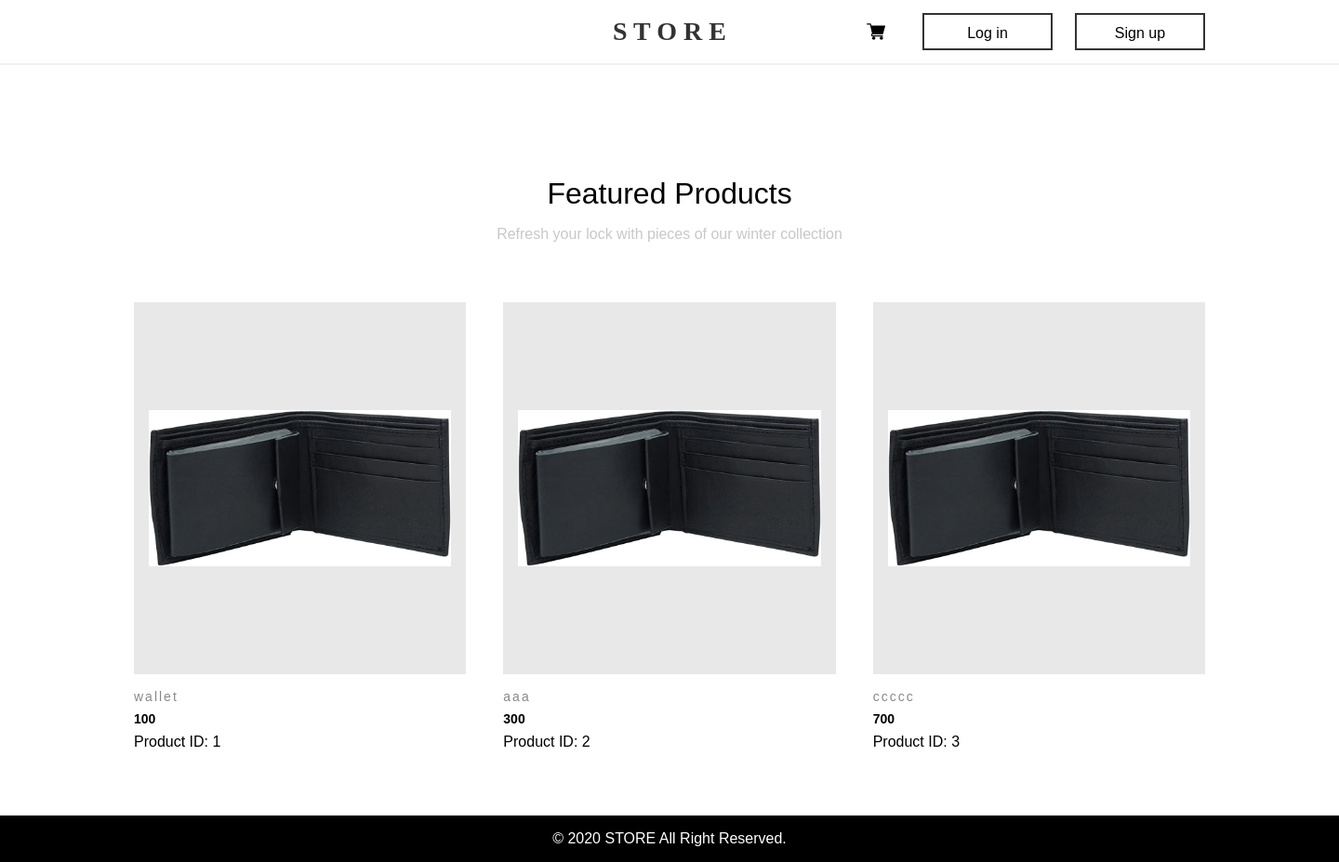
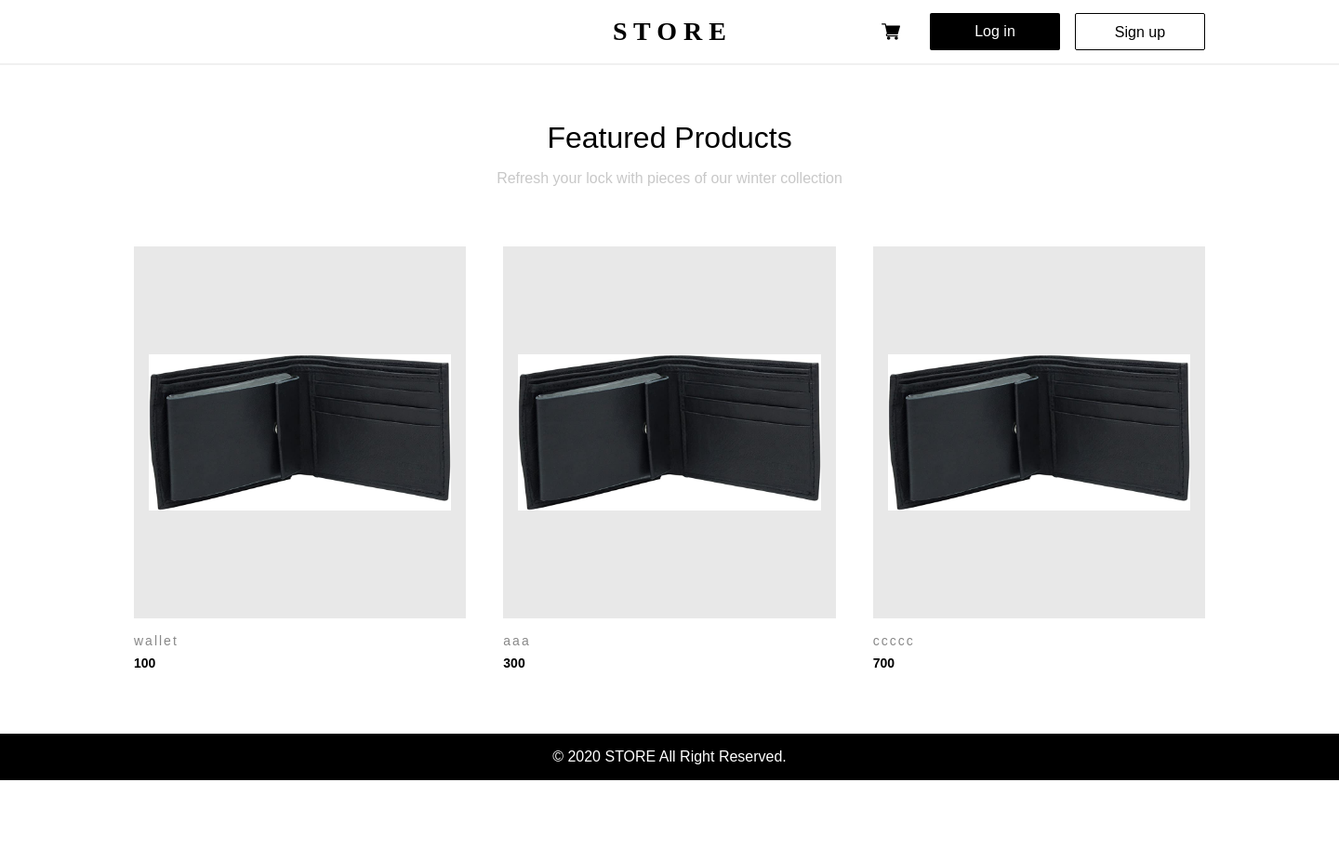
Before and after one commit to AhmedElbohoty/coretabs-store, a Django app: page /products/ in a window 1440 px wide. Shown: the whole page at 93% size. After the commit the page ends 839 px from the top, so only its background shows below. Run offline with Django 3.2, Linux system fonts and the light colour scheme; data comes from the database, SQL or seed files in the repository; both versions use the stored data as it was after the commit.

Commit message:
Update style and product templates

```diff
--- a/carts/models.py
+++ b/carts/models.py
@@ -18,7 +18,7 @@ class Cart(models.Model):
     def total_price(self):
         total = self.user.cart.items.aggregate(total_price=Sum('price'))
 
-        return  total['total_price']
+        return total['total_price']
 
     def __str__(self):
         return str(self.user)
--- a/static/style/modules/footer.css
+++ /dev/null
@@ -1,11 +0,0 @@
-.footer {
-  position: absolute;
-  bottom: 0;
-  width: 100%;
-  height: 50px;
-  display: flex;
-  align-items: center;
-  justify-content: center;
-  color: #fff;
-  background-color: #000;
-}
--- a/static/style/modules/form.css
+++ b/static/style/modules/form.css
@@ -1,5 +1,4 @@
 .form-main {
-  padding: 120px 10%;
   display: flex;
   justify-content: center;
 }
--- a/static/style/modules/header.css
+++ /dev/null
@@ -1,49 +0,0 @@
-.header {
-  position: relative;
-  width: 100%;
-  height: 70px;
-  padding: 0 10%;
-  display: flex;
-  justify-content: center;
-  align-items: center;
-  border-bottom: #f0f0f0 solid 2px;
-}
-
-.header-title {
-  color: #333;
-  font-family: serif;
-  font-size: 28px;
-  font-weight: 600;
-}
-
-/* #region button */
-.header-btn-cont {
-  position: absolute;
-  right: 10%;
-  display: flex;
-  align-items: center;
-}
-
-.header-links {
-  display: flex;
-  align-items: center;
-}
-
-.header-link {
-  display: block;
-  margin-left: 24px;
-  width: 140px;
-  height: 40px;
-  color: #000;
-  background-color: #fff;
-  border: #333 solid 2px;
-  text-align: center;
-  line-height: 40px;
-  font-size: 16px;
-  transition: opacity var(--trans-timing-fun) 300ms;
-}
-
-.header-link:hover {
-  opacity: 0.7;
-}
-/* #endregion button */
--- a/static/style/modules/main.css
+++ b/static/style/modules/products.css
@@ -1,37 +1,32 @@
-.main {
-  padding: 120px 10%;
-}
-
-/* #region header */
-.main-header {
+/* #region products */
+.products-header {
   margin-bottom: 64px;
+  display: flex;
+  flex-direction: column;
+  align-items: center;
   text-align: center;
 }
 
-.main-h1 {
+.products-h1 {
   margin-bottom: 16px;
   font-weight: 100;
   text-align: center;
 }
 
-.main-header-desc {
+.products-header-desc {
   color: #c8c8c8;
 }
 
-.main-header-add {
-  position: relative;
-  display: block;
-  margin: 24px auto 0 auto;
-  height: 40px;
-  width: 200px;
-  color: #fff;
-  background-color: #000;
-  border: none;
-  line-height: 40px;
+.products-header .btn {
+  margin-top: 16px;
 }
-/* #endregion header */
 
-.main-products {
+.products-no {
+  text-align: center;
+  font-size: 24px;
+}
+
+.products-grid {
   position: relative;
   margin: 0 auto;
   width: 100%;
@@ -40,8 +35,7 @@
   grid-gap: 40px;
 }
 
-/* #region product image */
-.main-prod-img-cont {
+.prods-img-cont {
   margin-bottom: 16px;
   position: relative;
   display: flex;
@@ -57,17 +51,17 @@
   overflow: hidden;
 }
 
-.main-prod-img {
+.prods-img {
   width: 100%;
   font-size: 24px;
   transition: transform var(--trans-timing-fun) 400ms;
 }
 
-.main-prod-img-cont:hover .main-prod-img {
+.prods-img-cont:hover .prods-img {
   transform: scale(0.9);
 }
 
-.main-prod-link {
+.prods-link {
   position: absolute;
   bottom: 16px;
   width: calc(100% - 32px);
@@ -86,82 +80,57 @@
     opacity var(--trans-timing-fun) 400ms;
 }
 
-.main-prod-img-cont:hover .main-prod-link {
+.prods-img-cont:hover .prods-link {
   transform: translateY(0px);
   opacity: 1;
 }
-/* #endregion product image */
 
-.main-prod-name {
+.prods-name {
   color: #888888;
   font-size: 14px;
   font-weight: 500;
   letter-spacing: 2px;
 }
 
-.main-no-prods {
-  text-align: center;
-  font-size: 24px;
-}
-
-.main-prod-price {
+.prods-price {
   margin: 8px 0;
   font-size: 14px;
   font-weight: 600;
 }
 
-.main-prod-brand {
+.prods-brand {
   margin: 16px 0;
   font-weight: 600;
 }
+/* #endregion products */
 
 /* #region product details */
-.main-details {
+.prod-details {
   display: flex;
 }
 
-.main-details .main-prod-img-cont {
-  margin-right: 32px;
-  width: 400px;
-  min-width: 400px;
-  height: 300px;
+.prod-details .prods-img-cont {
+  margin-right: 24px;
+  width: 500px;
 }
 
-.main-details .main-prod-name {
-  margin-top: 32px;
-  margin-bottom: 18px;
-  font-size: 18px;
-  font-weight: 600;
-}
-
-.main-prod-desc {
-  line-height: 1.8;
-}
-/* #endregion product details */
-
-/* #region product btns */
-
-.main-prod-actions {
+.prod-actions {
   display: flex;
   align-items: center;
 }
 
-.main-prod-edit,
-.main-prod-delete {
-  display: block;
-  width: 140px;
-  height: 40px;
-  color: #fff;
-  background-color: #333;
-  border: none;
-  font-size: 16px;
-  line-height: 40px;
-  text-align: center;
-  cursor: pointer;
+.prod-info {
+  margin: 24px 0;
+  font-size: 20px;
 }
 
-.main-prod-delete {
-  margin-left: 16px;
-  background-color: red;
+.prod-info-price {
+  font-weight: 600;
+  font-size: 16px;
 }
-/* #region product btns */
+
+.prod-info-brand {
+  font-style: italic;
+  font-size: 16px;
+}
+/* #endregion product details */
--- /dev/null
+++ b/static/style/modules/shared.css
@@ -0,0 +1,99 @@
+/* #region header */
+.header {
+  position: relative;
+  width: 100%;
+  height: 70px;
+  padding: 0 10%;
+  display: flex;
+  justify-content: center;
+  align-items: center;
+  border-bottom: #f0f0f0 solid 2px;
+}
+
+.header-title {
+  color: #000;
+  font-family: serif;
+  font-size: 28px;
+  font-weight: 600;
+}
+
+.header-links-cont {
+  position: absolute;
+  right: 10%;
+  display: flex;
+  align-items: center;
+}
+
+.header-links {
+  display: flex;
+  align-items: center;
+}
+
+.header-links .btn {
+  margin-left: 16px;
+}
+
+.header-cart {
+  margin-right: 16px;
+  width: 20px;
+  height: 20px;
+  transition: opacity var(--trans-timing-fun) 300ms;
+}
+
+.header-cart:hover {
+  opacity: 0.8;
+}
+/* #endregion header */
+
+/* #region main */
+.main {
+  padding: 60px 10% 110px 10%;
+}
+/* #endregion main */
+
+/* #region footer */
+.footer {
+  position: absolute;
+  bottom: 0;
+  width: 100%;
+  height: 50px;
+  display: flex;
+  align-items: center;
+  justify-content: center;
+  color: #fff;
+  background-color: #000;
+}
+/* #endregion footer */
+
+/* #region btn */
+.btn {
+  display: block;
+  width: min-content;
+  min-width: 140px;
+  height: 40px;
+  color: #fff;
+  background-color: #000;
+  border: none;
+  border-radius: 2px;
+  font-size: 16px;
+  line-height: 40px;
+  text-align: center;
+  cursor: pointer;
+  transition: opacity var(--trans-timing-fun) 300ms;
+}
+
+.btn:hover {
+  opacity: 0.7;
+}
+
+.btn-secondary {
+  color: #000;
+  background-color: #fff;
+  border: #000 solid 1.5px;
+}
+
+.btn-danger {
+  background-color: red;
+}
+
+/* #endregion btn */
--- a/static/style/modules/svg.css
+++ /dev/null
@@ -1,12 +0,0 @@
-/* #region svg cart */
-.svg-cart {
-  margin-right: 16px;
-  width: 20px;
-  height: 20px;
-  transition: opacity var(--trans-timing-fun) 300ms;
-}
-
-.svg-cart:hover {
-  opacity: 0.8;
-}
-/* #endregion svg cart */
--- a/templates/base.html
+++ b/templates/base.html
@@ -10,32 +10,20 @@
       type="text/css"
       href="{% static 'style/base.css' %}"
     />
-    <link
-      rel="stylesheet"
-      type="text/css"
-      href="{% static 'style/modules/header.css' %}"
-    />
-    <link
-      rel="stylesheet"
-      type="text/css"
-      href="{% static 'style/modules/svg.css' %}"
-    />
-    <link
-      rel="stylesheet"
-      type="text/css"
-      href="{% static 'style/modules/main.css' %}"
-    />
-    <link
-      rel="stylesheet"
-      type="text/css"
-      href="{% static 'style/modules/footer.css' %}"
-    />
 
     <link
       rel="stylesheet"
       type="text/css"
       href="{% static 'style/modules/form.css' %}"
     />
+
+    <link
+      rel="stylesheet"
+      type="text/css"
+      href="{% static 'style/modules/shared.css' %}"
+    />
+
+    {% block head_links %} {% endblock %}
 
     <script defer src="{% static 'js/index.js' %}"></script>
 
@@ -45,11 +33,11 @@
     <div class="root">
       <header class="header">
         <a href="{%url 'home'%}" class="header-title">S T O R E</a>
-        <div class="header-btn-cont">
+        <div class="header-links-cont">
           <object
             type="image/svg+xml"
             data="{% static 'assets/icons/cart.svg' %}"
-            class="svg-cart"
+            class="header-cart"
           >
             Cart Logo
           </object>
@@ -57,15 +45,16 @@
           <div class="header-links">
             {% if user.is_authenticated %}
             <p>Hi, {{ user.username }}</p>
-            <a href="{% url 'logout' %}" class="header-link">Log out</a>
+            <a href="{% url 'logout' %}" class="btn btn-secondary">Log out</a>
             {% else %}
-            <a href="{% url 'login' %}" class="header-link">Log in</a>
-            <a href="{% url 'signup' %}" class="header-link">Sign up</a>
+            <a href="{% url 'login' %}" class="btn">Log in</a>
+            <a href="{% url 'signup' %}" class="btn btn-secondary">Sign up</a>
             {% endif %}
           </div>
         </div>
       </header>
-      {% block main %} {% endblock %}
+
+      <main class="main">{% block main %} {% endblock %}</main>
 
       <footer class="footer">
         <p>&copy; <span id="footer-year"></span> STORE All Right Reserved.</p>
--- a/templates/products/products-list.html
+++ b/templates/products/products-list.html
@@ -1,45 +1,47 @@
 {% extends "base.html" %}
+
+{% block head_links %}
+{% load static %}
+  <link
+  rel="stylesheet"
+  type="text/css"
+  href="{% static 'style/modules/products.css' %}"
+  />
+{% endblock %}
 
 {% block head_title %}
   All Products
 {% endblock %}
 
-
 {% block main %}
-
-<main class="main">
-  <div class="main-header">
-    <h1 class="main-h1">Featured Products</h1>
-    <p class="main-header-desc">
+  <div class="products-header">
+    <h1 class="products-h1">Featured Products</h1>
+    <p class="products-header-desc">
       Refresh your lock with pieces of our winter collection
     </p>
 
     {% if user.is_superuser %}
-    <a href="{% url 'product_add' %}" class="main-header-add">Add Product</a>
+    <a href="{% url 'product_add' %}" class="btn">Add Product</a>
     {% endif %}
-
   </div>
 
   {% if not products %}
-  <p class="main-no-prods">New products will be available soon</p>
+    <p class="products-no">New products will be available soon</p>
   {% endif %}
 
-  <div class="main-products">
+  <div class="products-grid">
     {% for product in products %}
-    <div class="main-product-cont">
-      <div class="main-prod-img-cont">
-        <img class="main-prod-img" src="{{ product.image.url }}" alt="Image" />
-        <a href="{% url 'product_details' product.pk %}" class="main-prod-link"
+    <div class="product-cont">
+      <div class="prods-img-cont">
+        <img class="prods-img" src="{{ product.image.url }}" alt="Image" />
+        <a href="{% url 'product_details' product.pk %}" class="prods-link"
           >DETAILS</a
         >
       </div>
 
-      <p class="main-prod-name">{{ product.title }}</p>
-      <p class="main-prod-price">{{ product.price }}</p>
-      <p>Product ID: {{ product.id }}</p>
+      <p class="prods-name">{{ product.title }}</p>
+      <p class="prods-price">{{ product.price }}</p>
     </div>
     {% endfor %}
   </div>
-</main>
-
 {% endblock %}
```
Also changed, not shown: templates/products/product-add.html (+10 -3 lines), templates/products/product-details.html (+24 -18 lines), db.sqlite3.
